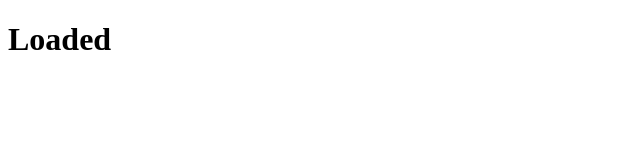
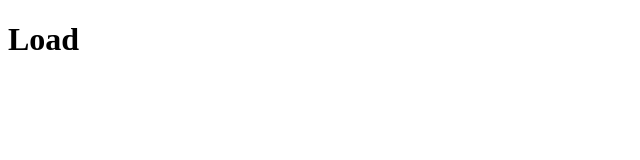
Before and after one commit to LaurentLch/code-coach, an Angular app in the folder front-end/: page / in a window 1280 px wide. Shown: the top 160 px of the page, without its empty margins (0-640 px from the left). Built offline with nearby package versions, Linux system fonts and the light colour scheme.

Commit message:
added service

```diff
--- a/front-end/src/app/app.component.ts
+++ b/front-end/src/app/app.component.ts
@@ -1,14 +1,19 @@
 import {Component, OnInit} from '@angular/core';
+import {HelloWorldService} from "./hello-world.service";
 
 @Component({
   selector: 'app-root',
   templateUrl: './app.component.html',
   styleUrls: ['./app.component.css']
 })
-export class AppComponent implements OnInit{
+export class AppComponent implements OnInit {
   title = 'Not Yet Loaded';
 
+  constructor(private helloWorldService: HelloWorldService) {
+  }
+
   ngOnInit(): void {
-    this.title = 'Loaded';
+    this.title = this.helloWorldService.getHelloWorld();
+
   }
 }
--- /dev/null
+++ b/front-end/src/app/hello-world.service.ts
@@ -0,0 +1,13 @@
+import { Injectable } from '@angular/core';
+
+@Injectable({
+  providedIn: 'root'
+})
+export class HelloWorldService {
+
+  constructor() { }
+
+  getHelloWorld(): string {
+    return 'Load';
+  }
+}
```
Also changed, not shown: 1 other file (tests, documents, lock files or other folders).
